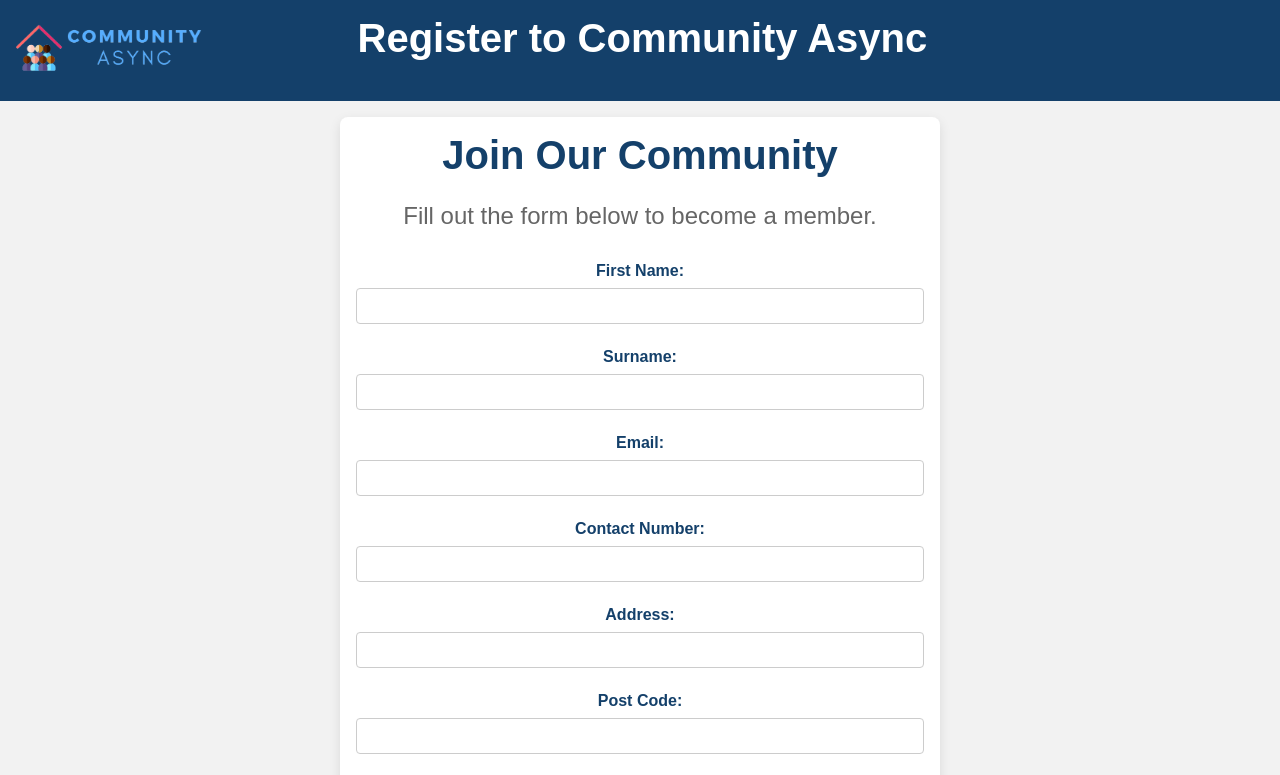
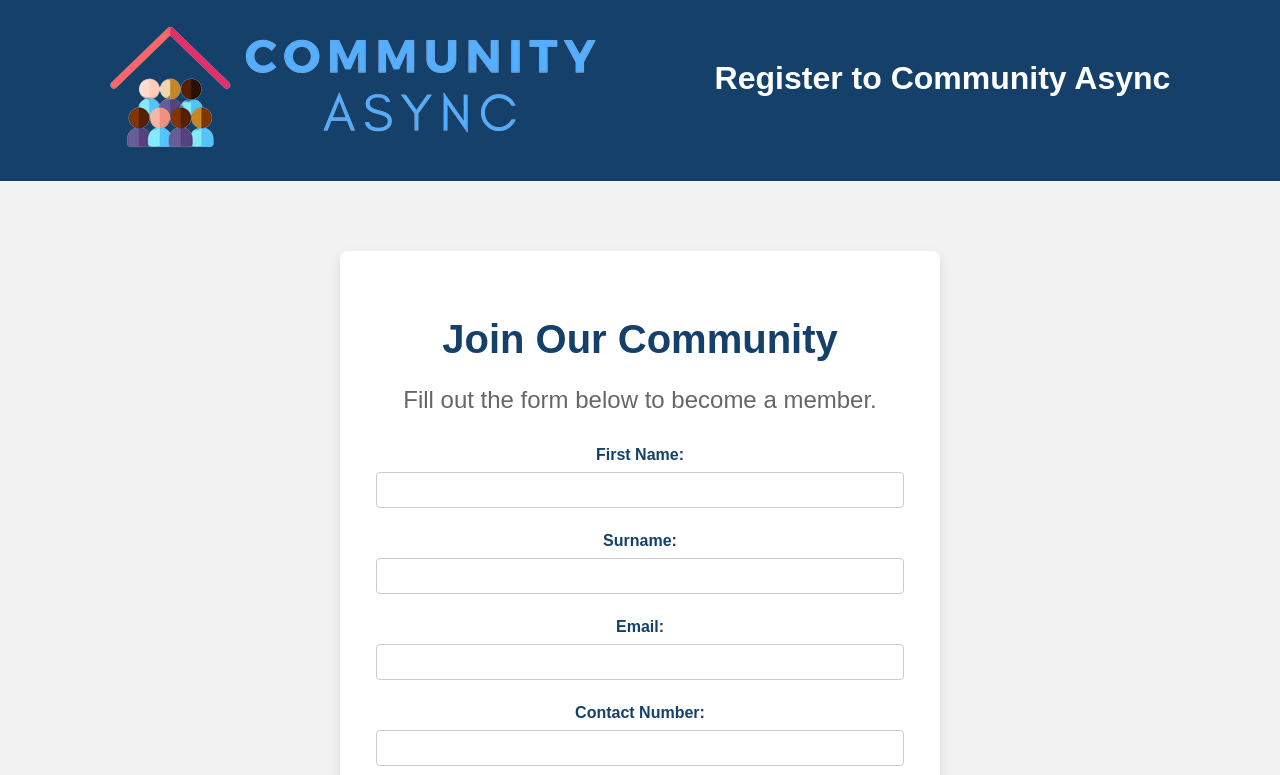
Before and after one commit to aarti-joshi/gherkin-ninjas, a website: page client/signup/register.html in a window 1280 px wide. Shown: the top 775 px of the page. Drawn offline with Linux system fonts and the light colour scheme.

Commit message:
modofied design of the register page

```diff
--- a/client/signup/register.css
+++ b/client/signup/register.css
@@ -10,7 +10,7 @@
 }
 
 header {
-    background-color: #14406A;
+  background-color: #14406a;
   color: #fff;
   padding: 1rem;
   text-align: center;
@@ -28,14 +28,13 @@
   height: auto;
 }
 
-
 main {
   max-width: 600px;
   margin: 1rem auto;
   padding: 1rem;
   background-color: #fff;
   border-radius: 8px;
-    box-shadow: 0 4px 12px rgba(0,0,0,0.1);
+  box-shadow: 0 4px 12px rgba(0, 0, 0, 0.1);
 }
 
 h1 {
@@ -49,7 +48,7 @@
 
 h2 {
   font-size: 2.5rem;
-    color: #14406A;
+  color: #14406a;
   text-align: center;
   margin-bottom: 1.5rem;
 }
@@ -74,10 +73,12 @@
   display: block;
   font-weight: bold;
   margin-bottom: 0.5rem;
-    color: #14406A;
+  color: #14406a;
 }
 
-input[type="text"], input[type="email"], input[type="password"] {
+input[type="text"],
+input[type="email"],
+input[type="password"] {
   width: 100%;
   padding: 0.5rem;
   border: 1px solid #ccc;
@@ -86,7 +87,7 @@
 }
 
 button {
-    background-color: #14406A;
+  background-color: #14406a;
   color: #fff;
   border: none;
   padding: 0.5rem 1rem;
@@ -98,5 +99,31 @@
 }
 
 button:hover {
-    background-color: #E4C3CF;
+  background-color: #e4c3cf;
 }
+
+.register {
+  font-size: x-large;
+}
+
+.box {
+  margin-top: 30px;
+  padding: 20px;
+}
+.main {
+  margin-top: 70px;
+  /* padding: 30px; */
+}
+
+.header-content {
+  display: flex;
+  justify-content: space-between;
+  align-items: center;
+  width: 85%;
+  margin: 0 auto;
+}
+
+.register {
+  font-size: xx-large;
+  margin-right: 0;
+}
--- a/client/signup/register.html
+++ b/client/signup/register.html
@@ -1,61 +1,70 @@
 <!DOCTYPE html>
 <html lang="en">
-
   <head>
-    <meta charset="UTF-8">
-    <meta name="viewport" content="width=device-width, initial-scale=1.0">
-    <link rel="stylesheet" href="register.css">
+    <meta charset="UTF-8" />
+    <meta name="viewport" content="width=device-width, initial-scale=1.0" />
+    <link rel="stylesheet" href="register.css" />
     <script src="register.js" defer></script>
     <title>Community Async - Register</title>
   </head>
 
   <body>
     <header>
-        <div class="logo">
-            <a href="../index.html"><img src="../assets/Async-log.png" alt="Community Async logo" /></a>
-            <h1>Register to Community Async</h1>
+      <div class="header-content">
+        <a href="../index.html">
+          <img src="../assets/Async-log.png" alt="Community Async logo" />
+        </a>
+        <h1 class="register">Register to Community Async</h1>
       </div>
     </header>
-    <main>
-        <section>
+    <main class="main">
+      <section class="box">
         <h2>Join Our Community</h2>
         <p>Fill out the form below to become a member.</p>
 
         <form id="register-form">
           <div>
             <label for="firstname">First Name:</label>
-                    <input type="text" name="firstname" id="firstname" required>
+            <input type="text" name="firstname" id="firstname" required />
           </div>
           <div>
             <label for="surname">Surname:</label>
-                    <input type="text" name="surname" id="surname" required>
+            <input type="text" name="surname" id="surname" required />
           </div>
           <div>
             <label for="email_address">Email:</label>
-                    <input type="email" name="email_address" id="email_address" required>
+            <input
+              type="email"
+              name="email_address"
+              id="email_address"
+              required
+            />
           </div>
           <div>
             <label for="contact_number">Contact Number:</label>
-                    <input type="text" name="contact_number" id="contact_number" required>
+            <input
+              type="text"
+              name="contact_number"
+              id="contact_number"
+              required
+            />
           </div>
           <div>
             <label for="address">Address:</label>
-                    <input type="text" name="address" id="address" required>
+            <input type="text" name="address" id="address" required />
           </div>
           <div>
             <label for="postcode">Post Code:</label>
-                    <input type="text" name="postcode" id="postcode" required>
+            <input type="text" name="postcode" id="postcode" required />
           </div>
           <div>
             <label for="password">Password:</label>
-                    <input type="password" name="password" id="password" required>
+            <input type="password" name="password" id="password" required />
           </div>
 
           <button type="submit">Register</button>
         </form>
       </section>
     </main>
-
   </body>
-
 </html>
```
Lines whose indentation alone changed are shown as unchanged.
